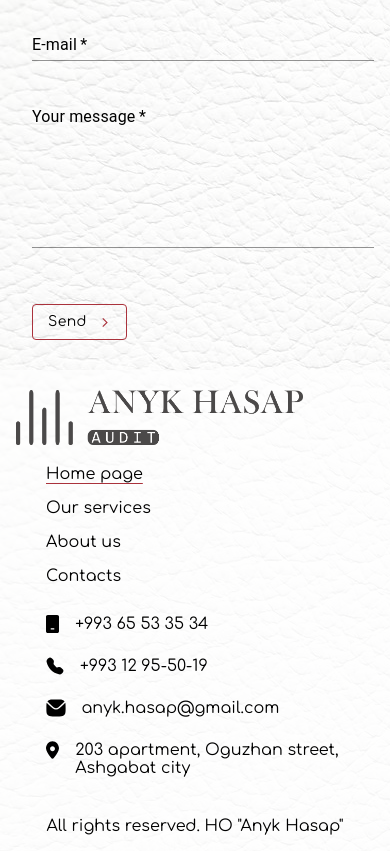
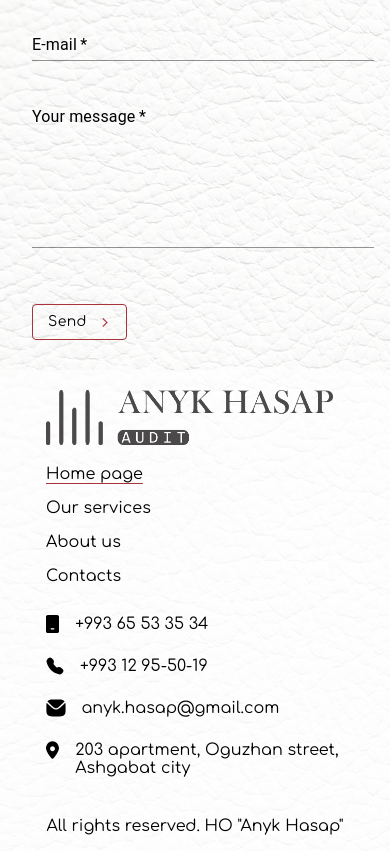
Before and after one commit to GeekSpace-Team/anyk-hasap-front, a React (Create React App) app: page / in a window 390 px wide. Shown: the part 4423-5274 px from the top of the page. Built offline with nearby package versions, Linux system fonts and the light colour scheme.

Commit message:
secondCommitt

```diff
--- a/src/components/Navbnar/navbar.css
+++ b/src/components/Navbnar/navbar.css
@@ -102,3 +102,17 @@
 .langSelect option{
     color: #000;
 }
+
+@media screen and (max-width: 768px) {
+  .bgGlass {
+    height: 5vh;
+  }
+  .header {
+    height: 5vh;
+  }
+  .header.active {
+    height: 8vh;
+    margin-bottom: 10px;
+    padding-bottom: 10px;
+  }
+}
--- a/src/components/Navbnar/pages/footer/FooTter.jsx
+++ b/src/components/Navbnar/pages/footer/FooTter.jsx
@@ -40,7 +40,7 @@
                     <Container maxWidth="lg">
                         <Grid container paddingTop={2.5}  justifyContent={'center'} paddingBottom={5}>
                             <Grid item={true} lg={4} md={6} xs={12} sm={12}  >
-                                <img src="./img/loggo.png" style={{ height: '55px',width:'auto', display:'flex', alignItems:'center' }} alt="#" />
+                                <img  className='footerImgg' src="./img/loggo.png" style={{ height: '55px',width:'auto', display:'flex', alignItems:'center' }} alt="#" />
                             </Grid>
                             <Grid item={true} lg={4} md={6} xs={12} sm={12}>
                                 <Stack direction={'column'} spacing={2} className='navMedia'>
@@ -61,7 +61,7 @@
                             <Grid  item={true} lg={4} xs={12} md={6} sm={12}>
                                 <Stack direction='column' spacing={3} className='contactMedia'>
                                     <Stack direction={'row'} spacing={2}>
-                                        <img src='./img/mobileFooter.svg' alt='#' style={{ height: '18px' }} />
+                                        <img  src='./img/mobileFooter.svg' alt='#' style={{ height: '18px' }} />
                                         <a href='tel:+99365533534' style={{ textDecoration: 'none' }} className='footerTitle'>+993 65 53 35 34</a>
                                     </Stack>
                                     <Stack direction={'row'} spacing={2}>
--- a/src/components/Navbnar/pages/footer/footer.css
+++ b/src/components/Navbnar/pages/footer/footer.css
@@ -27,7 +27,7 @@
     font-size:16px;
 }
 
-@media (max-width: 768px)
+@media screen and (max-width: 768px)
 {
     .navMedia {
         margin-top: 20px;
@@ -41,4 +41,7 @@
         margin-top: 30px;
         margin-left: 30px;
     }
+    .footerImgg {
+        padding-left: 30px;
+    }
 }
```
Also changed, not shown: 40 other files (tests, documents, lock files or other folders).
